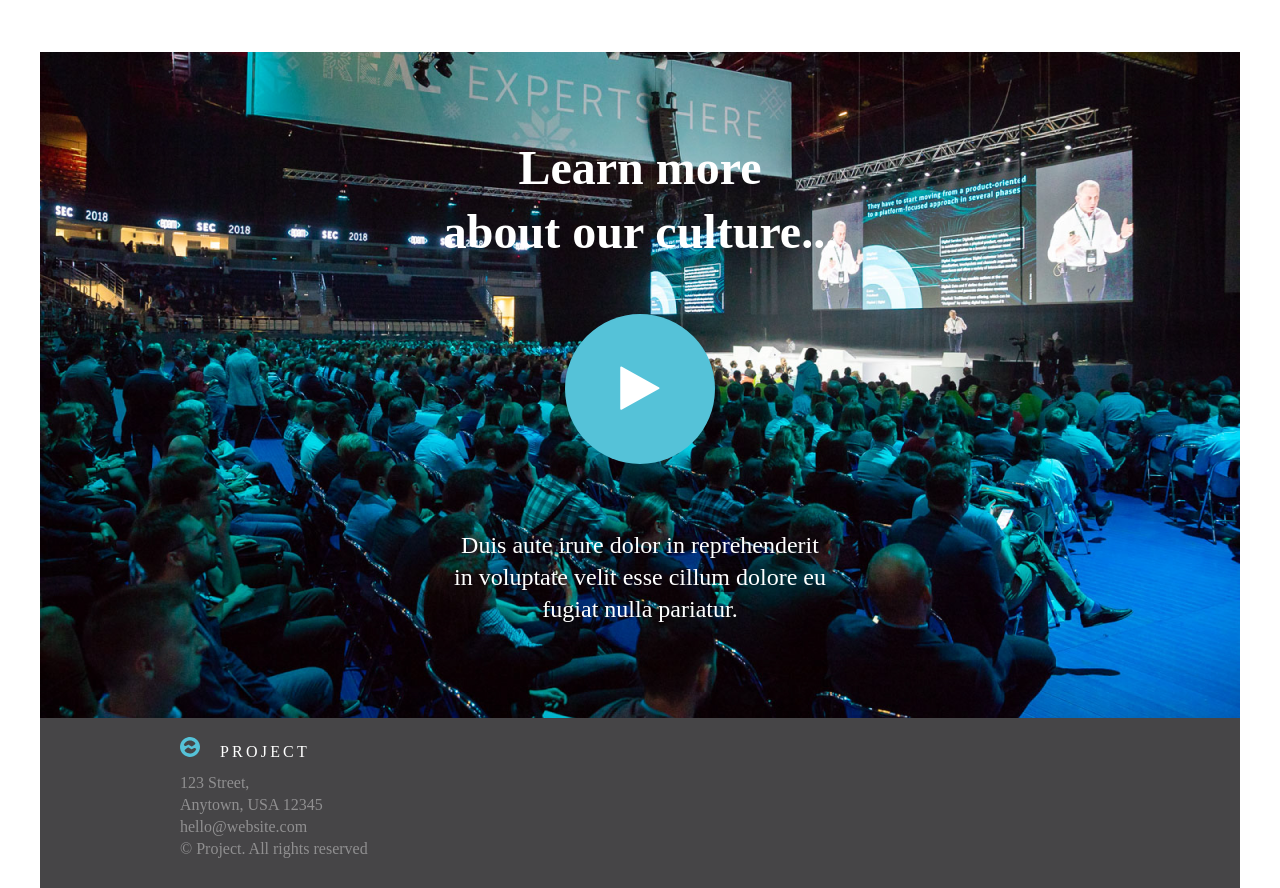
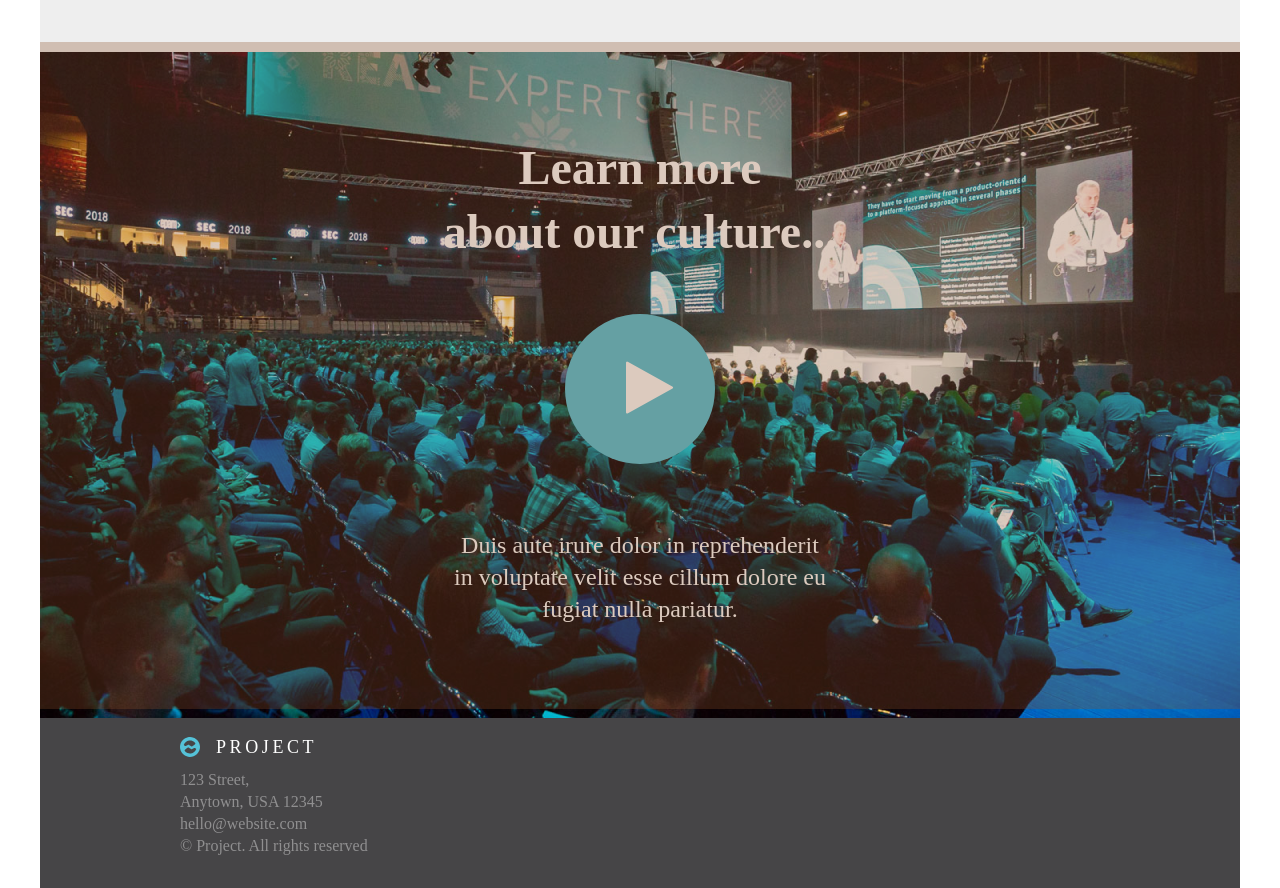
Before and after one commit to modinessa/css-basic-hometask, a plain HTML site: page index.html in a window 1280 px wide. Shown: the part 1440-2328 px from the top of the page. Drawn offline with Linux system fonts and the light colour scheme.

Commit message:
Edit styles.css and index.html

```diff
--- a/css/styles.css
+++ b/css/styles.css
@@ -128,57 +128,66 @@ table {
     border-spacing: 0;
 }
 
+button,
 button:hover,
 button:active,
 button:after,
-button:before {
+button:before,
+button:focus {
+    border: none;
     outline: none;
-    border: none;
 }
 
 a:-webkit-any-link {
-    color: white;
+    color: rgba(255, 255, 255, 0.4);
     text-decoration: none;
-    color: rgba(255, 255, 255, 0.4);
 }
 
 /* My CSS*/
 
+h1,
+h2,
+h3,
+p {
+    text-align: center;
+    font-style: normal;
+}
+
+h2,
+p,
+footer {
+    font-family: Source Sans Pro;
+}
+
 h1 {
     font-family: Oswald;
+    font-size: 48px;
     font-weight: 700;
-    font-style: normal;
-    font-weight: bold;
-    font-size: 48px;
     line-height: 64px;
-    text-align: center;
 }
 
 h2 {
-    font-family: Source Sans Pro;
-    font-style: normal;
+    font-size: 24px;
     font-weight: 400;
-    font-size: 24px;
     line-height: 32px;
     margin-top: 30px;
-    text-align: center;
 }
 
 p {
-    font-family: Source Sans Pro;
-    font-style: normal;
+    color: #000000;
     font-weight: normal;
     font-size: 16px;
     line-height: 22px;
     margin-top: 20px;
-    text-align: center;
-    color: #000000;
+}
+
+.white-text {
+    color: #ffffff;
 }
 
 .hero-block h1 {
+    box-sizing: border-box;
     margin-top: 20px;
-    box-sizing: border-box;
-    color: #ffffff;
 }
 
 .hero-block h2 {
@@ -187,25 +196,26 @@ p {
 
 .hero-block {
     background-image: url(../assets/Hero_background.png);
+    height: 526px;
+    margin: 0 auto;
+    padding-top: 274px;
     width: 1200px;
-    height: 526px;
-    padding-top: 274px;
-    margin: 0 auto;
 }
 
 #big-logo {
+    box-sizing: border-box;
     display: block;
     margin-left: auto;
     margin-right: auto;
-    box-sizing: border-box;
 }
 
 .headline {
+    background-color: #eeeeee;
+    box-sizing: border-box;
     display: block;
-    width: 1200px;
     margin: 0 auto;
     padding: 90px 97px 100px 120px;
-    box-sizing: border-box;
+    width: 1200px;
 }
 
 .headline h1 {
@@ -217,22 +227,19 @@ p {
 }
 
 button {
-    color: #ffffff;
-    font-family: Oswald Regular;
-    text-transform: uppercase;
     background-color: #55c2d8;
     display: block;
-    border: 0px;
-    margin-top: 50px;
+    font-family: Oswald Regular;
     margin-left: auto;
     margin-right: auto;
+    margin-top: 50px;
+    text-transform: uppercase;
 }
 
 .headline button {
+    border-radius: 18px;
     width: 115px;
     height: 36px;
-    border: 0px;
-    border-radius: 18px;
 }
 
 .learn-more {
@@ -243,44 +250,50 @@ button {
     margin: 0 auto;
 }
 
-.learn-more h1,
-.learn-more h2 {
-    color: #ffffff;
+.learn-more button {
+    border-radius: 50%;
+    font-size: 60px;
+    height: 150px;
+    margin-bottom: 65px;
+    padding-left: 25px;
+    width: 150px;
 }
 
-.learn-more button {
-    font-size: 50px;
-    width: 150px;
-    height: 150px;
-    border-radius: 50%;
-    margin-bottom: 65px;
+.overlap-rectangle {
+    background: rgba(140, 79, 42, 0.3);
+    height: 667px;
+    position: absolute;
+    top: 1482px;
+    width: 1200px;
 }
 
 footer {
     background-color: #464547;
-    width: 1200px;
+    box-sizing: border-box;
     height: 170px;
     margin: 0 auto;
     padding-left: 140px;
-    padding-top: 19px;
-    box-sizing: border-box;
+    width: 1200px;
 }
 
-.logo-project div {
-    display: inline;
-    font-family: Source Sans Pro;
+.project-logo {
+    align-items: center;
+    display: flex;
+    padding-top: 19px;
+}
+
+.project-logo div {
+    font-size: 18px;
+    font-style: normal;
     text-transform: uppercase;
-    font-style: normal;
     font-weight: normal;
     letter-spacing: 0.2em;
-    color: #ffffff;
     margin-left: 16px;
-    padding-bottom: 30px;
 }
 
 .contacts {
     color: rgba(255, 255, 255, 0.4);
-    font-family: Source Sans Pro;
+    font-size: 16px;
     font-style: normal;
     font-weight: normal;
     line-height: 22px;
--- a/index.html
+++ b/index.html
@@ -32,7 +32,7 @@
         -->
         <div class="hero-block">
             <img src="assets/LOGO_big.svg" id="big-logo" alt="logo of the project">
-            <h1>Your Headline<br>Here</h1>
+            <h1 class="white-text">Your Headline<br>Here</h1>
             <h2>Lorem, ipsum dolor sit amet consectetur<br>
                 adipisicing elit. Officiis nam aliquam.</h2>
         </div>
@@ -51,25 +51,28 @@
                 <p>Minim veniam, quis nostrud exercitation ullamco laboris nisi ut aliquip ex ea commodo consequat. Duis aute irure dolor
                 in reprehenderit in voluptate velit esse cillum dolore eu fugiat nulla pariatur. Excepteur sint occaecat cupidatat non
                 proident, sunt in culpa qui officia deserunt mollit anim id est laborum.</p>
-                <button class="btn">Read more</button>
+                <button class="btn white-text">Read more</button>
                 </div>
 
             <section class="learn-more">
-                <div></div>
-                <h1>Learn more<br>
+                <div class="above"><h1 class="white-text">Learn more<br>
                 about our culture...</h1>
 
-                <button class="btn">
+                <button class="btn white-text">
                     <i class="fa fa-play" aria-hidden="true"></i>
                 </button>
-                <h2>Duis aute irure dolor in reprehenderit<br>
+                <h2 class="white-text">Duis aute irure dolor in reprehenderit<br>
                     in voluptate velit esse cillum dolore eu<br>
-                    fugiat nulla pariatur.</h2>
+                    fugiat nulla pariatur.
+                </h2>
+                </div>
+                <div class="overlap-rectangle"></div>
             </section>
         </main>
         <footer>
-            <div class="logo-project"><img src="assets/LOGO_small.svg" alt="logo of the project">
-            <div>Project</div>
+            <div class="project-logo">
+                <img src="assets/LOGO_small.svg" alt="logo of the project">
+                <div class="white-text">Project</div>
             </div>
             <div class="contacts">
                 <i>123 Street,<br>
```
